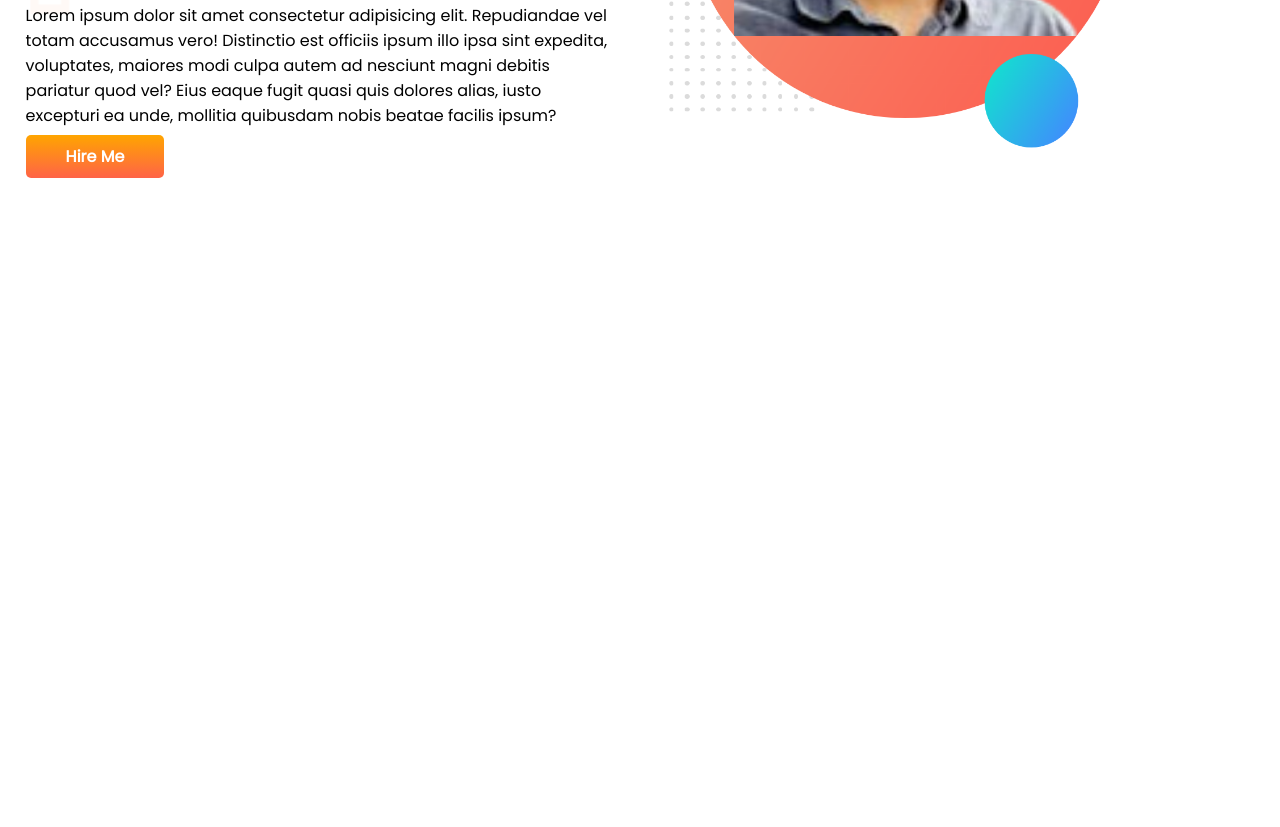
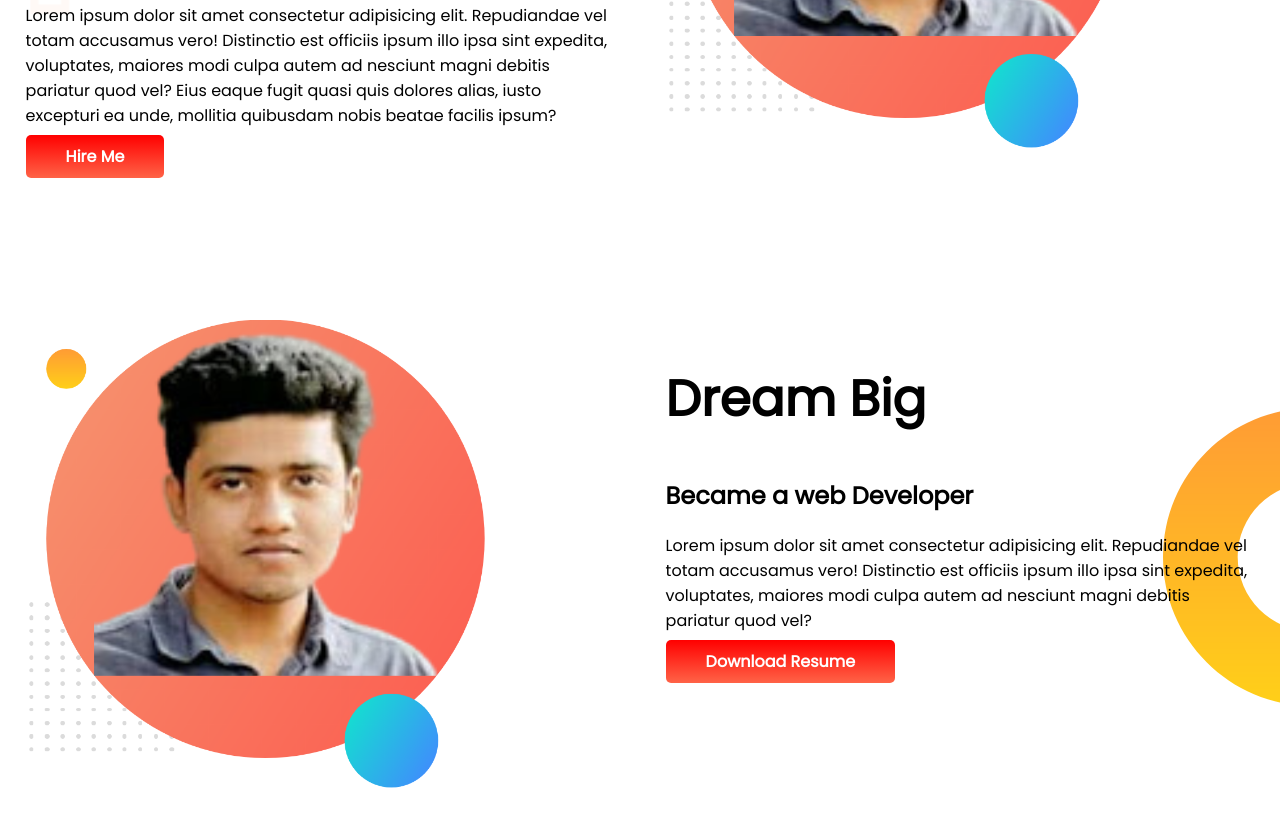
Before and after one commit to MdSajjadHossin/developer-portfolio, a plain HTML site: page index.html in a window 1280 px wide. Shown: the part 345-1172 px from the top of the page. Before the commit the page ends 800 px from the top, so only its background shows below. Drawn offline with Linux system fonts and the light colour scheme.

Commit message:
middle section added

```diff
--- a/index.html
+++ b/index.html
@@ -27,6 +27,25 @@
         </div>
     </section>
 
+    <section class="middle-section">
+
+        <div class="half-width">
+            <img src="./img/my-bg.png" alt="">
+        </div>
+
+        <div class="half-width">
+            <h1>Dream Big</h3>
+            <h2>Became a web Developer</h3>
+        <p>Lorem ipsum dolor sit amet consectetur adipisicing elit. Repudiandae vel totam accusamus vero! Distinctio est officiis ipsum illo ipsa sint expedita, voluptates, maiores modi culpa autem ad nesciunt magni debitis pariatur quod vel? </p>
+
+        <a class="link-button" target="_blank" href="https://www.facebook.com/mdsajjad.hossion.9"> Download Resume </a>
+        </div>
+
+
+
+
+    </section>
+
 
 
 
--- a/style.css
+++ b/style.css
@@ -10,6 +10,7 @@ h1{
 }
 section{
     display: flex;
+    margin-bottom: 100px;
 }
 .half-width{
     width: 50%;
@@ -20,7 +21,7 @@ section{
 }
 .link-button{
     text-decoration: none;
-    background-image: linear-gradient(orange, tomato);
+    background-image: linear-gradient(red, tomato);
     padding: 10px 40px ;
     font-weight: 700;
     color: white;
@@ -30,3 +31,8 @@ section{
     background-image: url(./img/top-banner.png);
     background-repeat: no-repeat;
 }
+.middle-section{
+    background-image: url(./img/dream-bg.png);
+    background-repeat: no-repeat;
+    background-position: right;
+}
```
